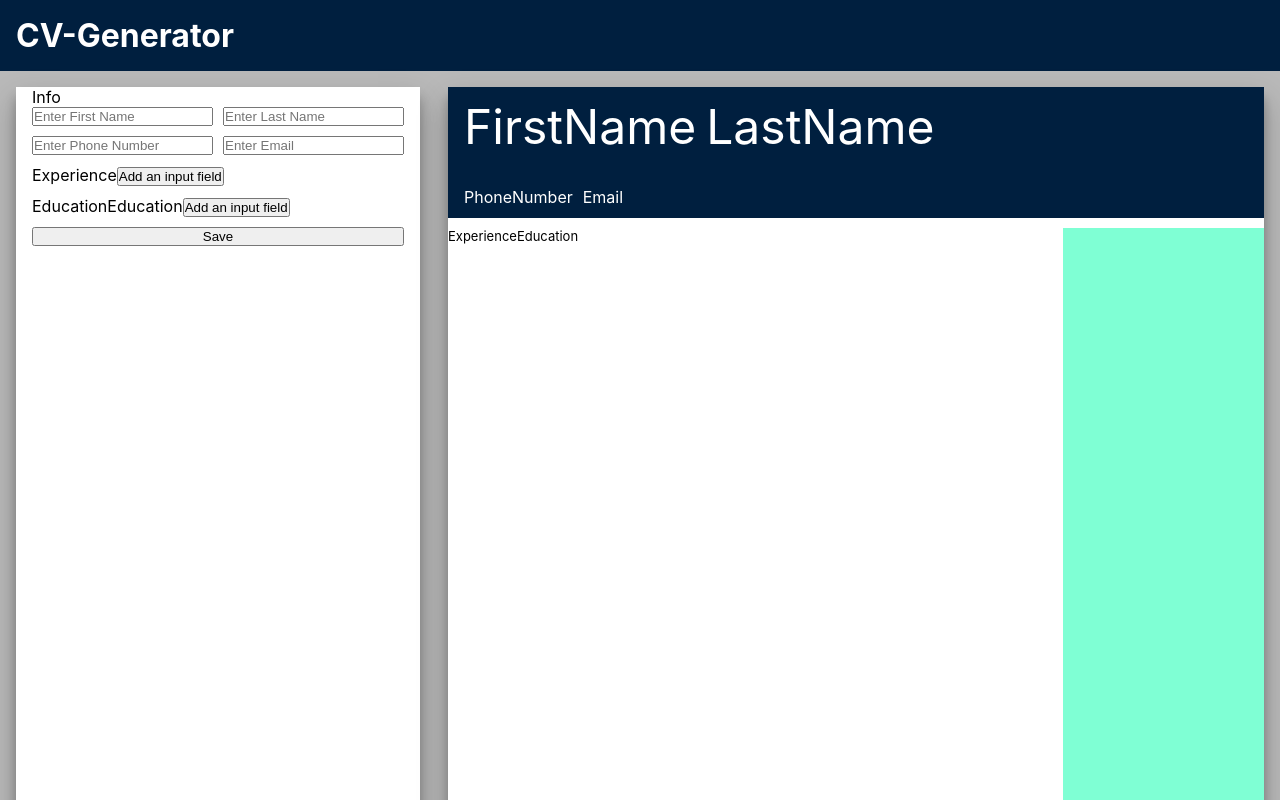
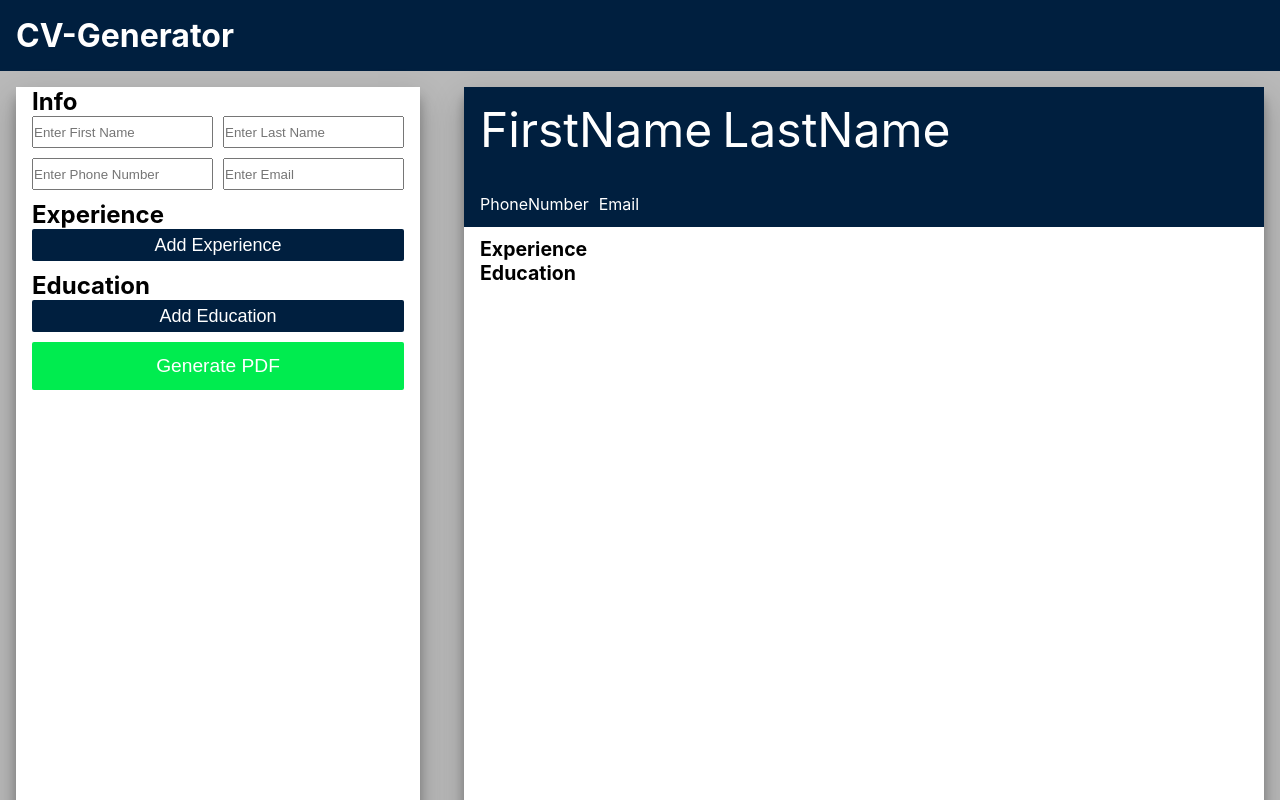
Before and after one commit to Arkrez/cv-generator, a React (Create React App) app: page / in a window 1280 px wide. Shown: the top 800 px of the page. Built offline with nearby package versions, Linux system fonts and the light colour scheme.

Commit message:
refactoring css

```diff
--- a/src/App.css
+++ b/src/App.css
@@ -6,6 +6,15 @@
 }
 :root{
     --main-blue: #001f3f;
+}
+.inputs,
+.nameD,
+.experienceCardD,
+.contactD{
+    padding-left: 1rem;
+    padding-right: 1rem;
+    display: flex;
+
 }
 .content{
     gap: 0px;
@@ -21,8 +30,6 @@
 }
 .footer{
     margin-top:auto;
-
-
 }
 .header,
 .footer,
@@ -38,9 +45,6 @@
 }
 .inputs{
     box-shadow: rgba(0, 0, 0, 0.25) 0px 14px 28px, rgba(0, 0, 0, 0.22) 0px 10px 10px;
-    padding-left: 1rem;
-    padding-right: 1rem;
-    display: flex;
     flex-direction: column;
     padding-bottom: 1rem;
     background-color: rgb(255, 255, 255);
@@ -60,8 +64,8 @@
     position: sticky;
     top: 1rem;
     margin-right: 1rem;
-    height: 66rem;
-    width: 51rem;
+    height: 70.5rem;
+    width: 50rem;
     box-shadow: rgba(0, 0, 0, 0.25) 0px 14px 28px, rgba(0, 0, 0, 0.22) 0px 10px 10px;
 
     display: grid;
@@ -72,30 +76,18 @@
     background-color: rgb(255, 255, 255);
 }
 .nameD{
-    padding-left: 1rem;
-    padding-right: 1rem;
     font-size:3rem;
-
-    display: flex;
     gap: 10px;
 }
 .resumeContent{
     font-size: small;
 }
 .experienceCardD{
-    padding-left: 1rem;
-    padding-right: 1rem;
-    display: flex;
     flex-direction: column;
 }
-.contactD{
-    padding-left: 1rem;
-    padding-right: 1rem;
-    display: flex;
 
-}
 .sideBar{
-    background-color: aquamarine;
+
     height: 100%;
     width: 100%;
     grid-column: 2/3;
@@ -122,13 +114,13 @@
 }
 .expCardD{
     padding-left: 1rem;
-
     width: 100%;
     display: grid;
     grid-template-columns: .5fr .1fr .5fr 4fr;
 }
 .expHeader{
     grid-column: 1/-1;
+    font-size: larger;
     border-bottom: 1px black solid;
 }
 
@@ -142,3 +134,33 @@
 .deleteExp:hover{
     background-color: rgb(196, 196, 196);
 }
+.displayContentHeader{
+    margin-left: 1rem;
+}
+input{
+    height: 2rem;
+}
+
+.toPdf{
+    height: 3rem;
+    font-size: larger;
+    color: white;
+    background-color: #00ec4f;
+    border: solid black 0px;
+    border-radius: 2px;
+}
+.toPdf:hover{
+    background-color: #65e892;
+}
+.addInputFieldBtn{
+    width: 100%;
+    height: 2rem;
+    background-color: var(--main-blue);
+    color: white;
+    font-size: large;
+    border: solid black 0px;
+    border-radius: 2px;
+}
+.addInputFieldBtn:hover{
+    background-color: #344a61;
+}
--- a/src/components/Main.js
+++ b/src/components/Main.js
@@ -2,7 +2,7 @@ import { Component } from 'react';
 import {TextDisplay, ExperienceDisplay, AddExperience} from './TextDisplay'
 import InfoCard from './Info';
 import uniqid from "uniqid";
-import { Preview, print } from 'react-html2pdf';
+import {  print } from 'react-html2pdf';
 
 class Main extends Component{
   constructor(){
@@ -80,31 +80,28 @@ class Main extends Component{
       i++;
     })
   }
-  ToPdf = (e) =>{
 
-
-  }
   render(){
     return(
       <div className='container'>
         <div className='inputs'>
           <div>
-            <label for="info">Info</label>
+            <h2>Info</h2>
             <InfoCard ChangeField={this.ChangeField}/>
           </div>
           <div>
-            <label for="experience">Experience</label>
+            <h2>Experience</h2>
             <AddExperience Inputs={this.state.Experiences} action={this.ChangeFieldE} removeExp={this.RemoveExp} name="Experiences"/>
-            <button onClick={(e)=>this.AddInputToState("Experience","Experiences",e)}>Add an input field</button>
+            <button onClick={(e)=>this.AddInputToState("Experience","Experiences",e)} className="addInputFieldBtn">Add Experience</button>
           </div>
           <div className='educationContainer'>
-            <label for="education">Education</label>
+            <h2>Education</h2>
 
-            <label for="experience">Education</label>
+
             <AddExperience Inputs={this.state.Educations} action={this.ChangeFieldE} removeExp={this.RemoveExp} name="Educations"/>
-            <button onClick={(e)=>this.AddInputToState("Education","Educations",e)}>Add an input field</button>
+            <button onClick={(e)=>this.AddInputToState("Education","Educations",e) }className="addInputFieldBtn">Add Education</button>
           </div>
-          <button className='toPdf' onClick={()=>print('resume', 'display')}>Save</button>
+          <button className='toPdf' onClick={()=>print('resume', 'display')}>Generate PDF</button>
         </div>
         <div className='display' id='display'>
           <div className='contactCardD'>
@@ -119,9 +116,9 @@ class Main extends Component{
           </div>
           <div className='sideBar'></div>
           <div className='resumeContent'>
-          <label for="experienceCardD">Experience</label>
+          <h2 className='displayContentHeader'>Experience</h2>
             <ExperienceDisplay Inputs={this.state.Experiences} action={this.ChangeField}/>
-            <label for="educationCardD">Education</label>
+            <h2 className='displayContentHeader'>Education</h2>
             <ExperienceDisplay Inputs={this.state.Educations} action={this.ChangeField}/>
           </div>
         </div>
--- a/src/components/TextDisplay.js
+++ b/src/components/TextDisplay.js
@@ -15,7 +15,7 @@ const AddExperience = (props) =>{
         props.Inputs.map((input)=>{
             return (
                 <div key={input.id} className="experience">
-                    <input type="text" placeholder="Experience Header" onChange={(e)=>props.action(props.name,"header", e)} id={input.id}></input>
+                    <input type="text" placeholder="Header" onChange={(e)=>props.action(props.name,"header", e)} id={input.id}></input>
                     <input type="text" placeholder="Start" onChange={(e)=>props.action(props.name,"start", e)} id={input.id}></input>
                     <input type="text" placeholder="End" onChange={(e)=>props.action(props.name,"end", e)} id={input.id}></input>
                     <textarea placeholder="Desc" onChange={(e)=>props.action(props.name,"desc", e)} id={input.id}></textarea>
```
